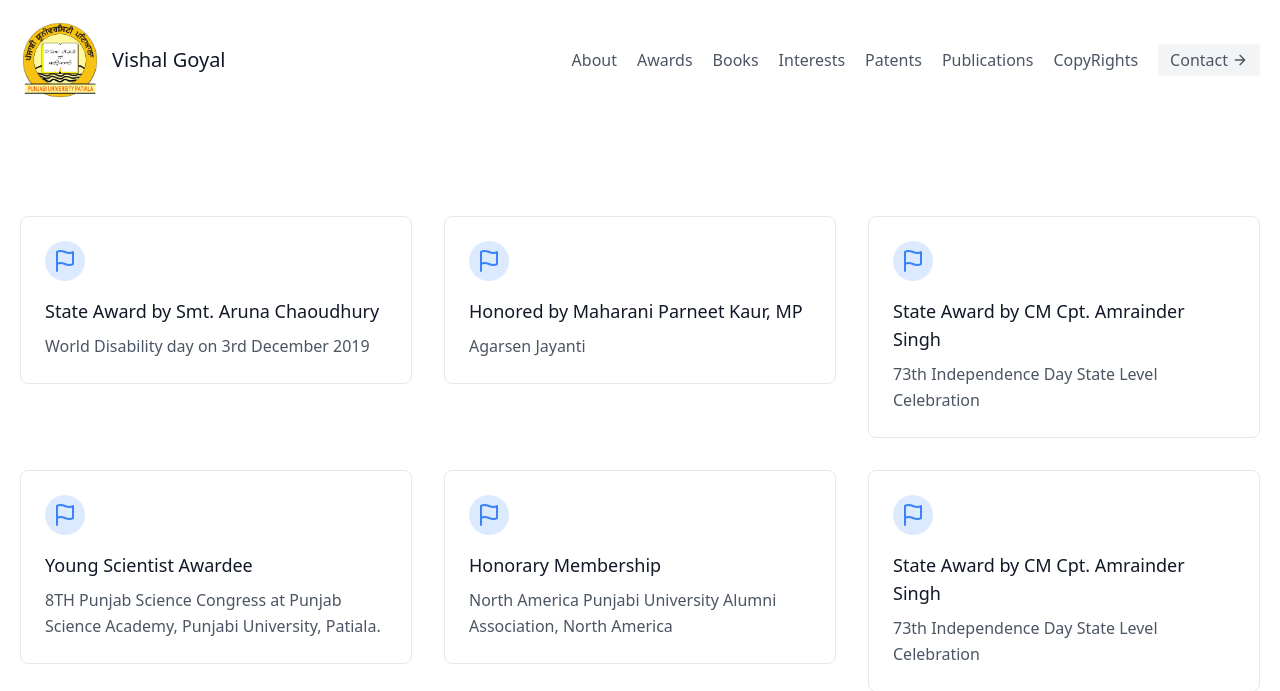
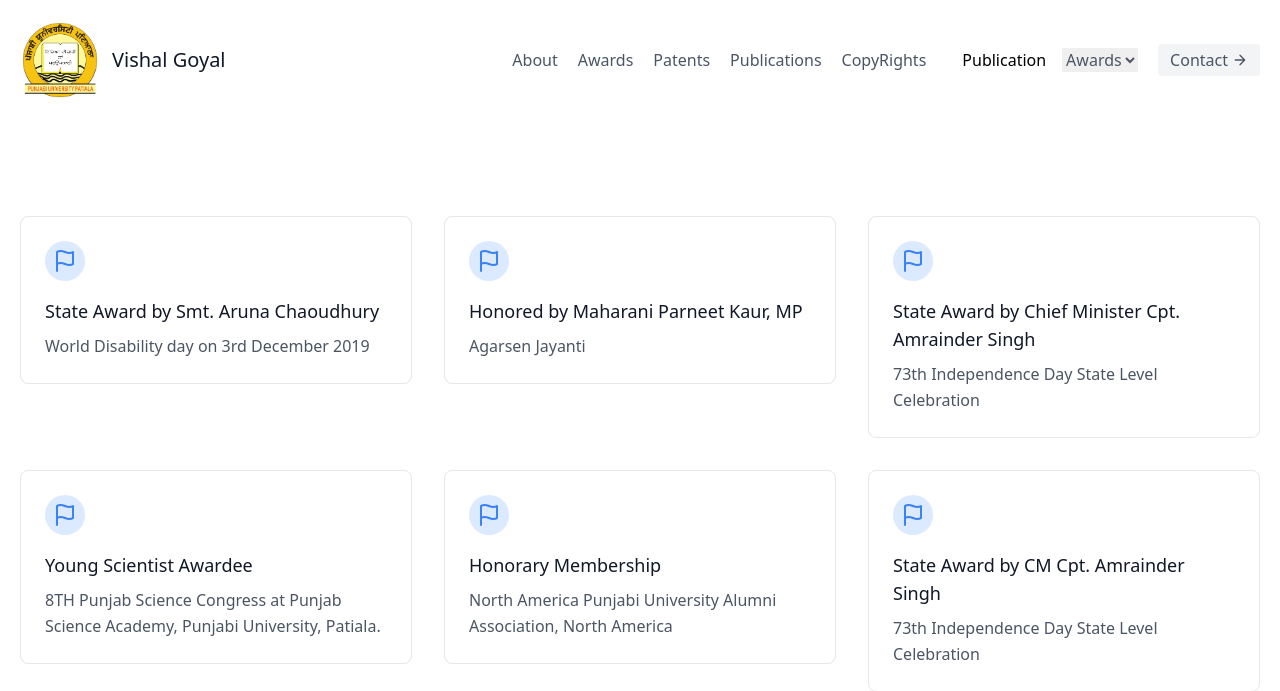
Before and after one commit to shabad22/VishalPUP, a Flask app: page /awards in a window 1280 px wide. Shown: the top 691 px of the page. Run offline with Flask 2, Linux system fonts and the light colour scheme.

Commit message:
Add Dropdown

```diff
--- a/app/templates/awards.html
+++ b/app/templates/awards.html
@@ -38,7 +38,7 @@
                             <path d="M4 15s1-1 4-1 5 2 8 2 4-1 4-1V3s-1 1-4 1-5-2-8-2-4 1-4 1zM4 22v-7"></path>
                         </svg>
                     </div>
-                    <h2 class="text-lg text-gray-900 font-medium title-font mb-2">State Award by CM Cpt. Amrainder Singh</h2>
+                    <h2 class="text-lg text-gray-900 font-medium title-font mb-2">State Award by Chief Minister Cpt. Amrainder Singh</h2>
                     <p class="leading-relaxed text-base">73th Independence Day State Level Celebration</p>
                 </div>
             </div>
--- a/app/templates/base.html
+++ b/app/templates/base.html
@@ -9,6 +9,45 @@
     <!-- TAILWIND CSS -->
     <link href="https://unpkg.com/tailwindcss@^2/dist/tailwind.min.css" rel="stylesheet">
 </head>
+<style>
+    .dropbtn {;
+        color: black;
+        padding: 16px;
+        font-size: 16px;
+        border: none;
+        cursor: pointer;
+    }
+
+    .dropdown {
+        position: relative;
+        display: inline-block;
+    }
+
+    .dropdown-content {
+        display: none;
+        position: absolute;
+        background-color: #f9f9f9;
+        min-width: 160px;
+        box-shadow: 0px 8px 16px 0px rgba(0, 0, 0, 0.2);
+        z-index: 1;
+    }
+
+    .dropdown-content a {
+        color: black;
+        padding: 12px 16px;
+        text-decoration: none;
+        display: block;
+    }
+
+    .dropdown-content a:hover {
+        background-color: #f1f1f1
+    }
+
+    .dropdown:hover .dropdown-content {
+        display: block;
+    }
+
+</style>
 
 <body>
 
@@ -17,29 +56,36 @@
         <div class="container mx-auto flex flex-wrap p-5 flex-col md:flex-row items-center">
             <a class="flex title-font font-medium items-center text-gray-900 mb-4 md:mb-0">
                 <!-- <img src="{{ url_for('static', filename='img/VGPhoto.jpg') }}" alt=""> -->
-                <img src="{{ url_for('static', filename='img/pupLogo.png') }}" fill="none" stroke="currentColor" stroke-linecap="round"
-                    stroke-linejoin="round" stroke-width="2" class="w-20 h-20"
+                <img src="{{ url_for('static', filename='img/pupLogo.png') }}" fill="none" stroke="currentColor"
+                    stroke-linecap="round" stroke-linejoin="round" stroke-width="2" class="w-20 h-20"
                     viewBox="0 0 24 24">
-                    <!-- <path d="M12 2L2 7l10 5 10-5-10-5zM2 17l10 5 10-5M2 12l10 5 10-5"></path> -->
+                <!-- <path d="M12 2L2 7l10 5 10-5-10-5zM2 17l10 5 10-5M2 12l10 5 10-5"></path> -->
                 </img>
                 <span class="ml-3 text-xl">Vishal Goyal</span>
             </a>
             <nav class="md:ml-auto flex flex-wrap items-center text-base justify-center">
                 <a class="mr-5 hover:text-gray-900">About</a>
                 <a class="mr-5 hover:text-gray-900" href="{{ url_for('awards') }}">Awards</a>
-                <a class="mr-5 hover:text-gray-900">Books</a>
-                <a class="mr-5 hover:text-gray-900">Interests</a>
                 <a class="mr-5 hover:text-gray-900">Patents</a>
                 <a class="mr-5 hover:text-gray-900">Publications</a>
                 <a class="mr-5 hover:text-gray-900">CopyRights</a>
-                <!-- <select class="mr-5 hover:text-gray-900">
-                    <option class="mr-5 hover:text-gray-900">1</option>
+                <div class="dropdown">
+                    <button class="dropbtn">Publication</button>
+                    <div class="dropdown-content">
+                        <a href="#">Books</a>
+                        <a href="#">Journals</a>
+                        <a href="#">Conferences</a>
+                    </div>
+                </div>
+                <select class="mr-5 hover:text-gray-900">
+                    <option class="mr-5 hover:text-gray-900"><a href='{{url_for("awards")}}'>Awards</a></option>
                     <option class="mr-5 hover:text-gray-900">2</option>
                     <option class="mr-5 hover:text-gray-900">3</option>
-                </select> -->
+                </select>
             </nav>
             <button
-                class="inline-flex items-center bg-gray-100 border-0 py-1 px-3 focus:outline-none hover:bg-gray-200 rounded text-base mt-4 md:mt-0"><a href="{{ url_for('contact') }}">Contact</a>
+                class="inline-flex items-center bg-gray-100 border-0 py-1 px-3 focus:outline-none hover:bg-gray-200 rounded text-base mt-4 md:mt-0"><a
+                    href="{{ url_for('contact') }}">Contact</a>
                 <svg fill="none" stroke="currentColor" stroke-linecap="round" stroke-linejoin="round" stroke-width="2"
                     class="w-4 h-4 ml-1" viewBox="0 0 24 24">
                     <path d="M5 12h14M12 5l7 7-7 7"></path>
```
